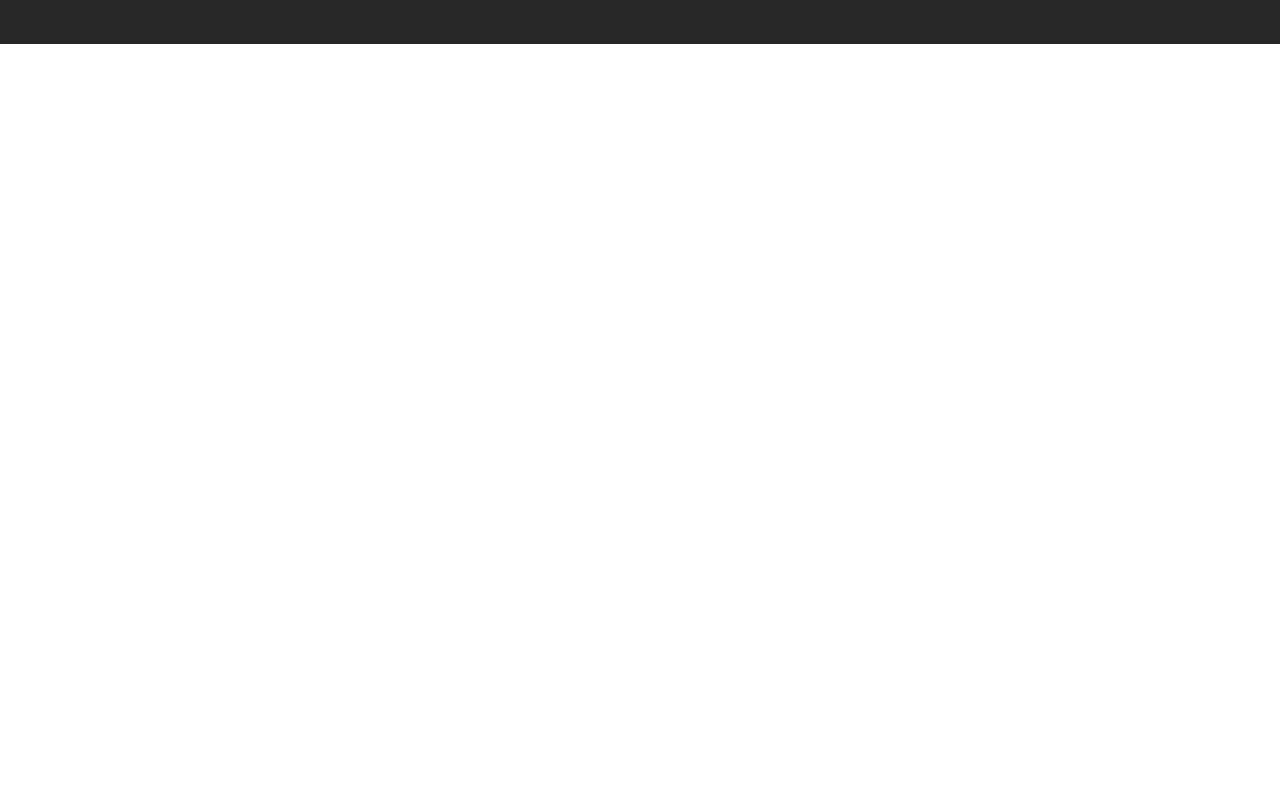
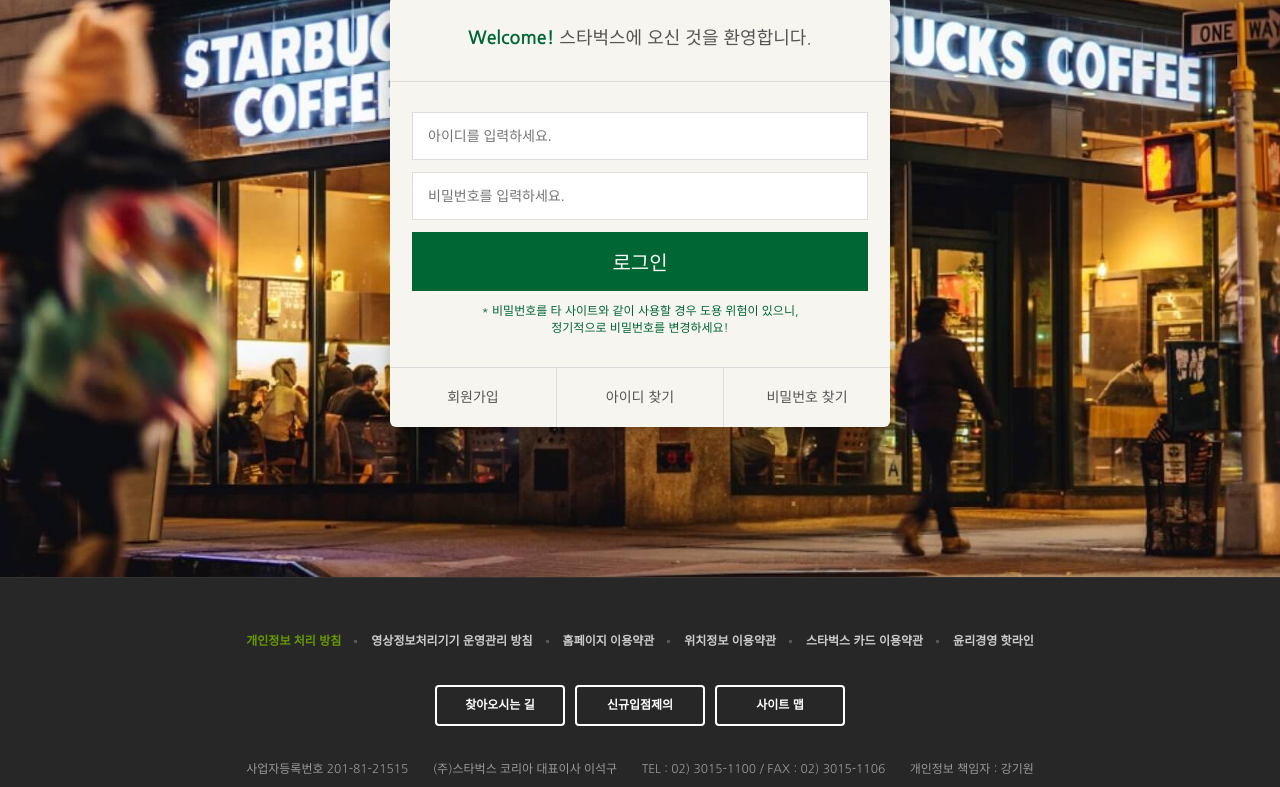
Before and after one commit to whilini/STARBUCKS-clone, a plain HTML site: page signin/index.html in a window 1280 px wide. Shown: the part 290-1077 px from the top of the page. Before the commit the page ends 800 px from the top, so only its background shows below. Drawn offline with nearby package versions, Linux system fonts and the light colour scheme.

Commit message:
feat: Creating login page finish

```diff
--- /dev/null
+++ b/css/signin.css
@@ -0,0 +1,77 @@
+.signin {
+  margin-top: 120px;
+  padding: 100px 0 150px;
+  background-image: url("../images/signin_bg.jpg");
+  background-repeat: no-repeat;
+  background-position: center;
+  background-attachment: fixed;
+  background-size: cover;
+}
+.signin h1 {
+  color: #fff;
+  font-size: 30px;
+  font-weight: 700;
+  text-align: center;
+  margin-bottom: 24px;
+}
+.signin__card {
+  width: 500px;
+  margin: 0 auto;
+  border-radius: 6px;
+  background-color: #f6f5f0;
+  box-shadow: 2px 2px 20px rgba(0, 0, 0, 0.3);
+  color: #555;
+}
+.signin__card h2 {
+  padding: 30px;
+  font-size: 18px;
+  text-align: center;
+  border-bottom: 1px solid #ddd;
+}
+.signin__card h2 strong {
+  font-weight: 700;
+  color: #006633;
+}
+.signin__card form {
+  padding: 30px 22px;
+}
+.signin__card form input {
+  width: 100%;
+  margin-bottom: 12px;
+  padding: 15px;
+  border: 1px solid #ddd;
+  outline: none;
+  box-sizing: border-box;
+  font-size: 14px;
+}
+.signin__card form [type="submit"] {
+  background-color: #006633;
+  border: none;
+  color: #fff;
+  font-size: 20px;
+  cursor: pointer;
+}
+.signin__card form p {
+  font-size: 12px;
+  color: #006633;
+  text-align: center;
+}
+.signin__card .actions {
+  display: flex;
+  border-top: 1px solid #ddd;
+}
+.signin__card .actions a {
+  flex-grow: 1;
+  flex-basis: 0;
+  text-align: center;
+  padding: 20px;
+  color: #555;
+  font-size: 14px;
+  border-right: 1px solid #ddd;
+}
+.signin__card .actions a:last-child {
+  border-right: none;
+}
+.signin__card .actions a:hover {
+  text-decoration: underline;
+}
--- a/signin/index.html
+++ b/signin/index.html
@@ -25,6 +25,7 @@
       href="https://cdn.jsdelivr.net/npm/reset-css@5.0.1/reset.min.css"
     />
     <link rel="stylesheet" href="../css/common.css" />
+    <link rel="stylesheet" href="../css/signin.css">
     <script defer src="../js/common.js" /></script>
   </head>
   <body>
@@ -357,7 +358,26 @@
       </div>
     </header>
 
-    <section class="signin"></section>
+    <section class="signin">
+      <h1>로그인</h1>
+      <div class="signin__card">
+        <h2><strong>Welcome!</strong> 스타벅스에 오신 것을 환영합니다.</h2>
+        <form>
+          <input type="text" placeholder="아이디를 입력하세요.">
+          <input type="password" placeholder="비밀번호를 입력하세요.">
+          <input type="submit" value="로그인">
+          <p>
+            * 비밀번호를 타 사이트와 같이 사용할 경우 도용 위험이 있으니,<br />
+            정기적으로 비밀번호를 변경하세요!
+          </p>
+        </form>
+        <div class="actions">
+          <a href="javascript:void(0)">회원가입</a>
+          <a href="javascript:void(0)">아이디 찾기</a>
+          <a href="javascript:void(0)">비밀번호 찾기</a>
+        </div>
+      </div>
+    </section>
 
     <!-- FOOTER -->
     <footer>
```
